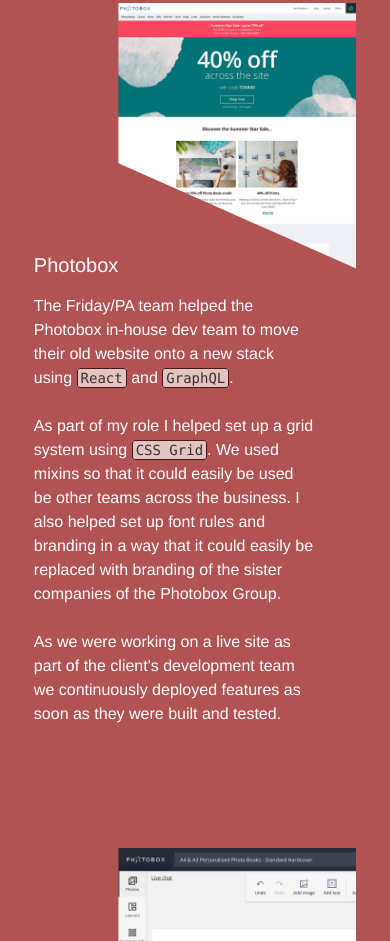
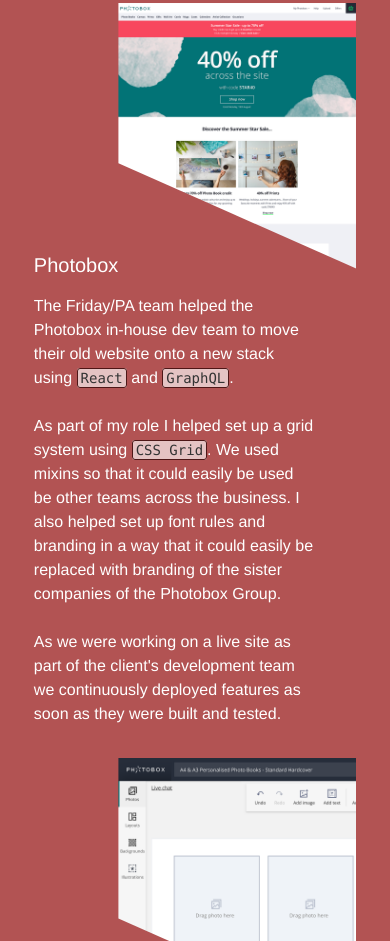
Before and after one commit to parrgit/JoyceClone, a plain HTML site: page index.html in a window 390 px wide. Shown: the part 1059-2000 px from the top of the page. Drawn offline with Linux system fonts and the light colour scheme.

Commit message:
position->margin-bottom:-90px

```diff
--- a/css/stylesheet.scss
+++ b/css/stylesheet.scss
@@ -24,7 +24,6 @@
     background: #fff;
     padding-left: 6px;
     margin: 0 auto 86px 15px;
-    display: inline-block;
 
     &:hover {
       clip-path: polygon(0 0, 100% 0, 20% 100%, 0 0);
@@ -60,8 +59,6 @@
     display: grid;
     grid-template-columns: repeat(8, 1fr);
     grid-gap: 16px;
-    @media (min-width: 1000px) {
-    }
     .projects-head {
       position: relative;
       .light-triangle {
@@ -82,9 +79,6 @@
       grid-column: 4 / 9;
       @media (max-width: 600px) {
         grid-column: 1 / 8;
-        position: relative;
-        top: -90px;
-        height: calc(100% - 100px); //.projectのheightを縮めたい
       }
       h2 {
         font-size: 20px;
@@ -101,6 +95,7 @@
       grid-column: 1 / span 3;
       @media (max-width: 600px) {
         grid-column: 3 / 9;
+        margin-bottom: -90px;
       }
       width: 100%;
       clip-path: polygon(0 0, 100% 0, 100% 86%, 0 52%);
```
Also changed, not shown: css/stylesheet.css.
